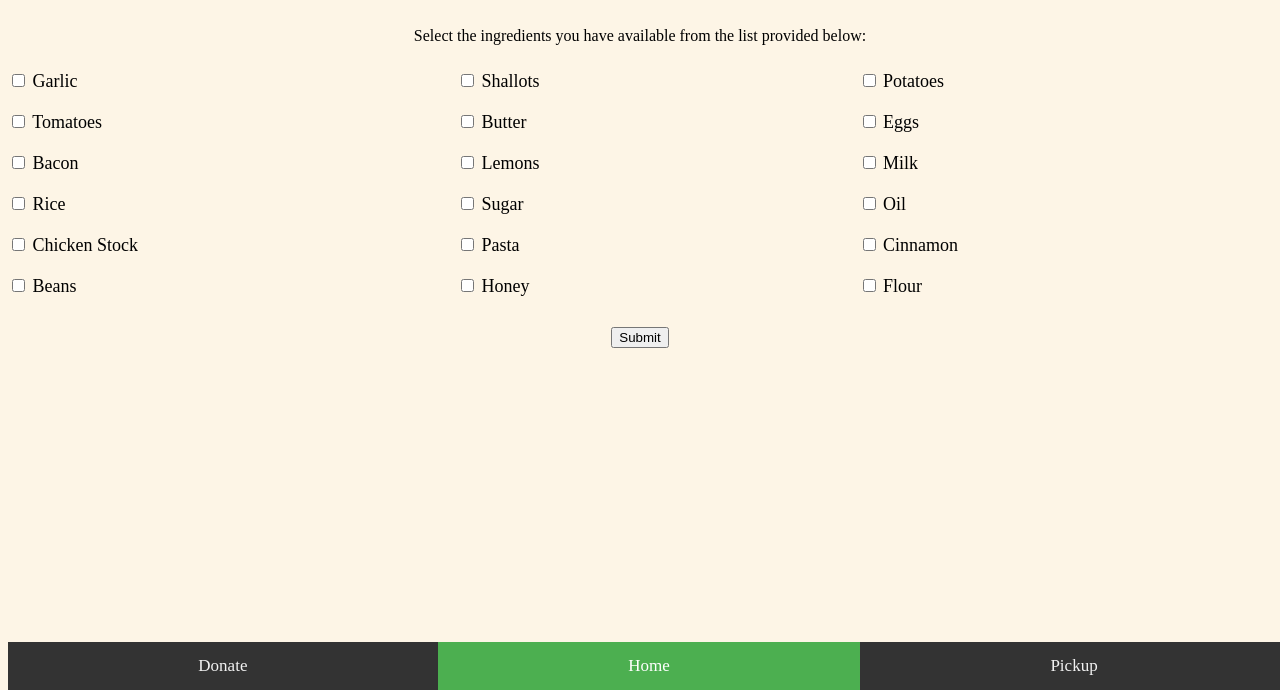
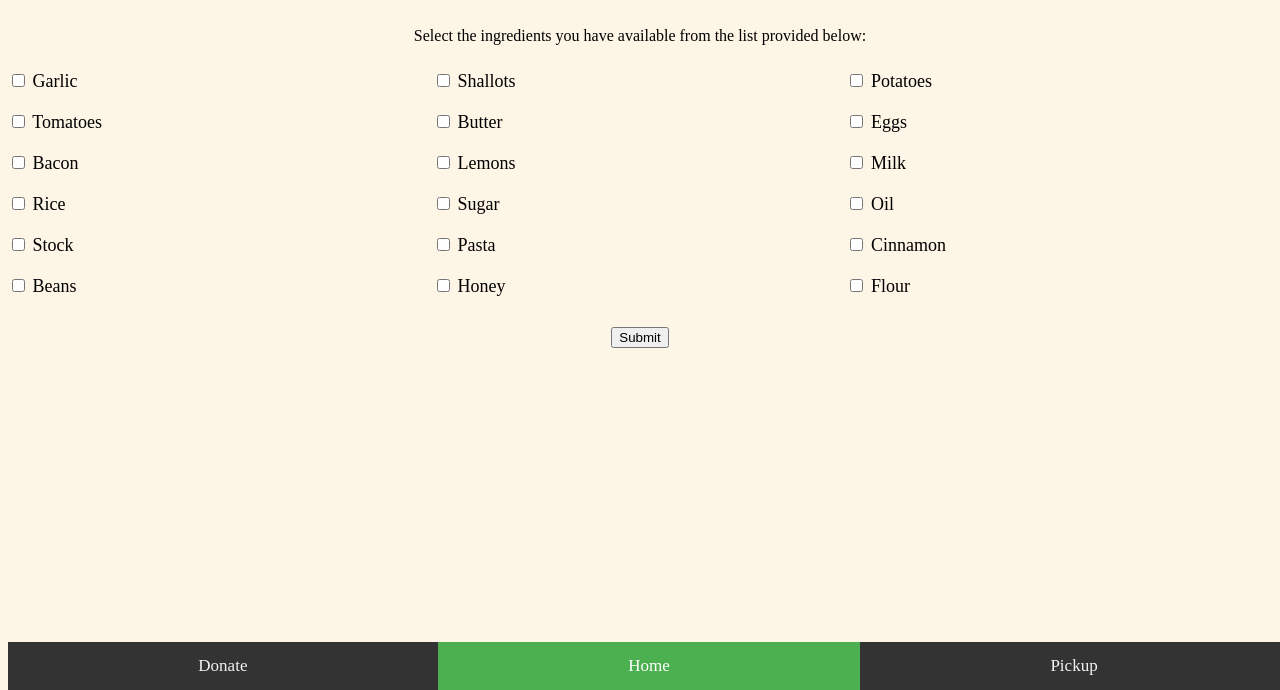
Before and after one commit to prashanbasnet/ExtraFood, a plain HTML site: page index.html in a window 1280 px wide. Shown: the part 110-800 px from the top of the page. Drawn offline with Linux system fonts and the light colour scheme.

Commit message:
change chicken stock to stock Signed-off-by: Alvin Mammoottil <monsialvin@gmail.com>

```diff
--- a/index.html
+++ b/index.html
@@ -27,7 +27,7 @@
         <div><input type="checkbox" id="checkbox10" /><label for="checkbox10"> Rice</label></div>
         <div><input type="checkbox" id="checkbox5" /><label for="checkbox11"> Sugar</label></div>
         <div><input type="checkbox" id="checkbox6" /><label for="checkbox12"> Oil</label></div>
-        <div><input type="checkbox" id="checkbox7" /><label for="checkbox13"> Chicken Stock</label></div>
+        <div><input type="checkbox" id="checkbox7" /><label for="checkbox13"> Stock</label></div>
         <div><input type="checkbox" id="checkbox8" /><label for="checkbox14"> Pasta</label></div>
         <div><input type="checkbox" id="checkbox9" /><label for="checkbox15"> Cinnamon</label></div>
         <div><input type="checkbox" id="checkbox10" /><label for="checkbox16"> Beans</label></div>
```
